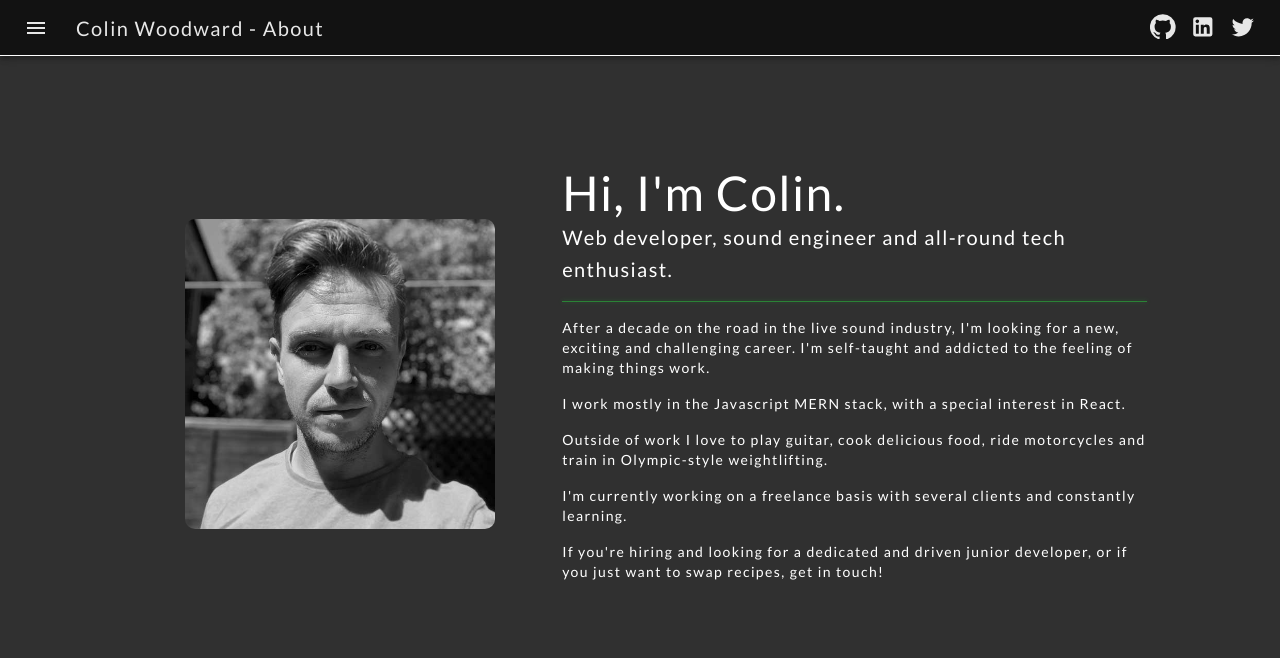
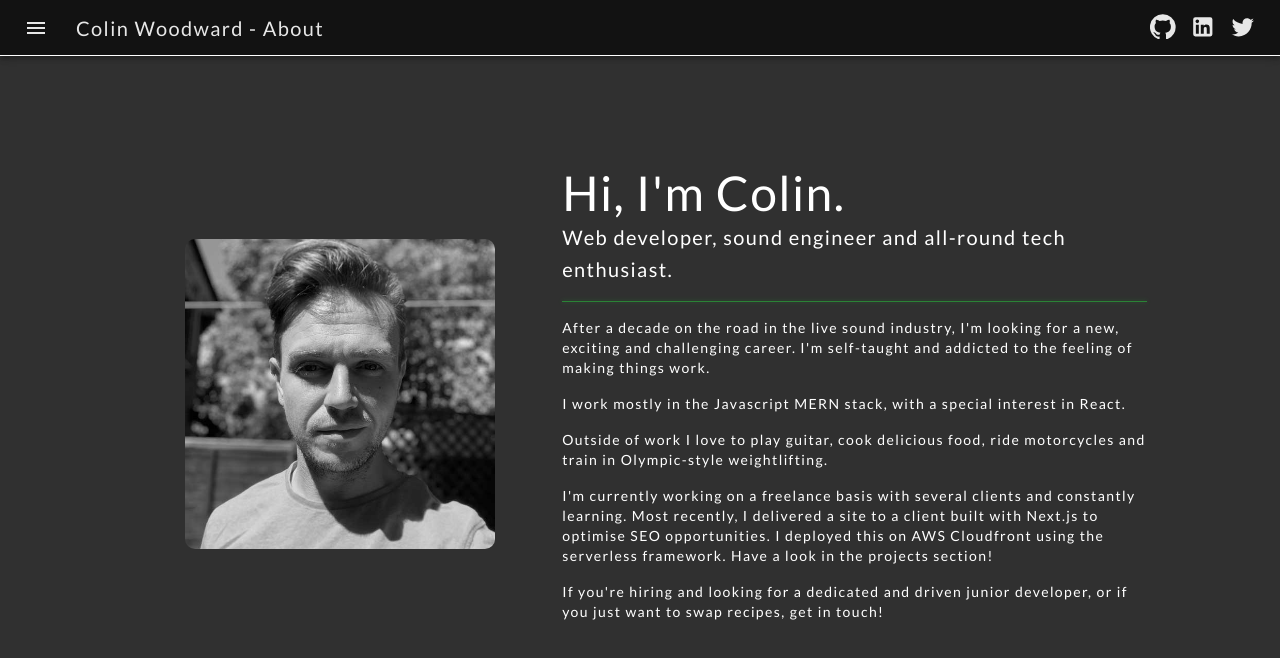
Before and after one commit to woodwardwebdev/one_page_portfolio, a React (Create React App) app: page /about in a window 1280 px wide. Shown: the top 658 px of the page. Built offline with nearby package versions, Linux system fonts and the light colour scheme; the HTML template or start-up script is replaced by a standard one.

Commit message:
update about page

```diff
--- a/src/components/About.js
+++ b/src/components/About.js
@@ -82,7 +82,11 @@ export default function About(props) {
             motorcycles and train in Olympic-style weightlifting.
           </Typography>
           <Typography variant="body2" className={classes.paragraph}>
-            I'm currently working on a freelance basis with several clients and constantly learning.
+            I'm currently working on a freelance basis with several clients and
+            constantly learning. Most recently, I delivered a site to a client
+            built with Next.js to optimise SEO opportunities. I deployed this on
+            AWS Cloudfront using the serverless framework. Have a look in the
+            projects section!
           </Typography>
           <Typography variant="body2" className={classes.paragraph}>
             If you're hiring and looking for a dedicated and driven junior
```
